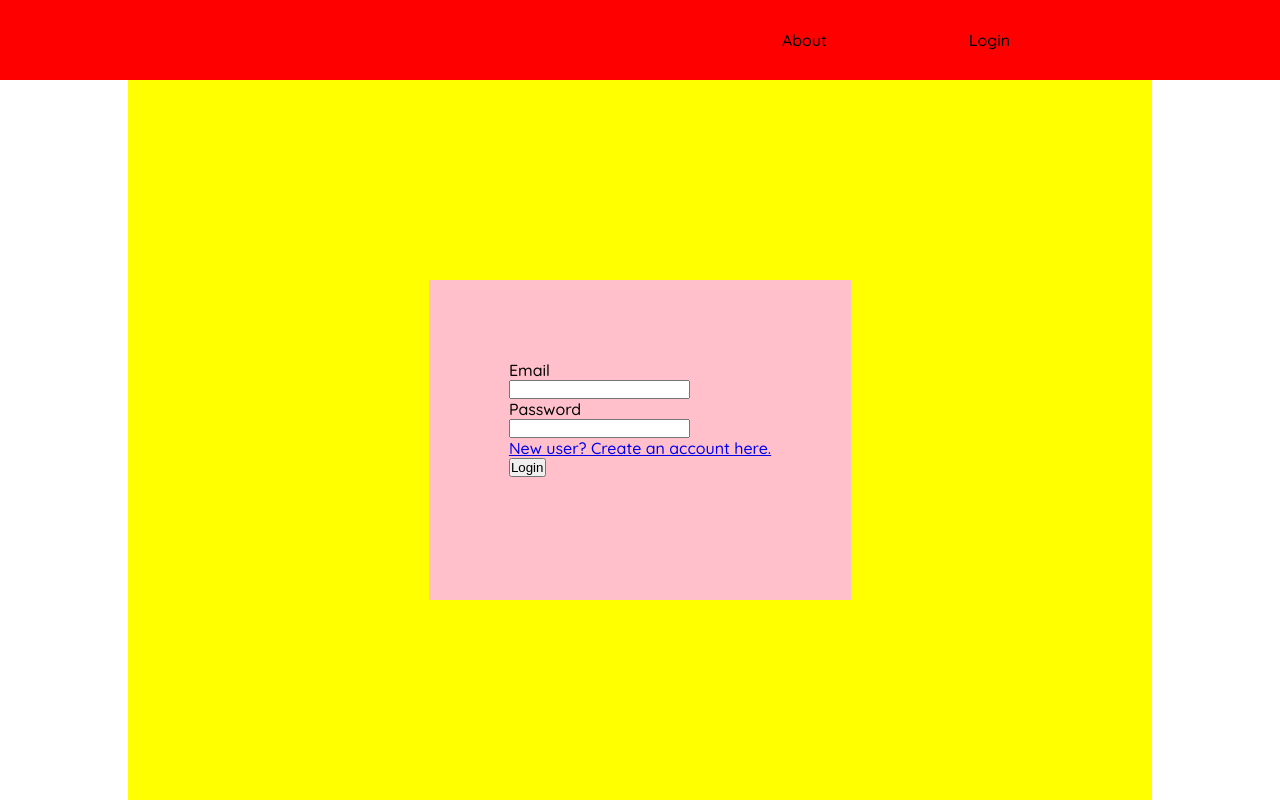
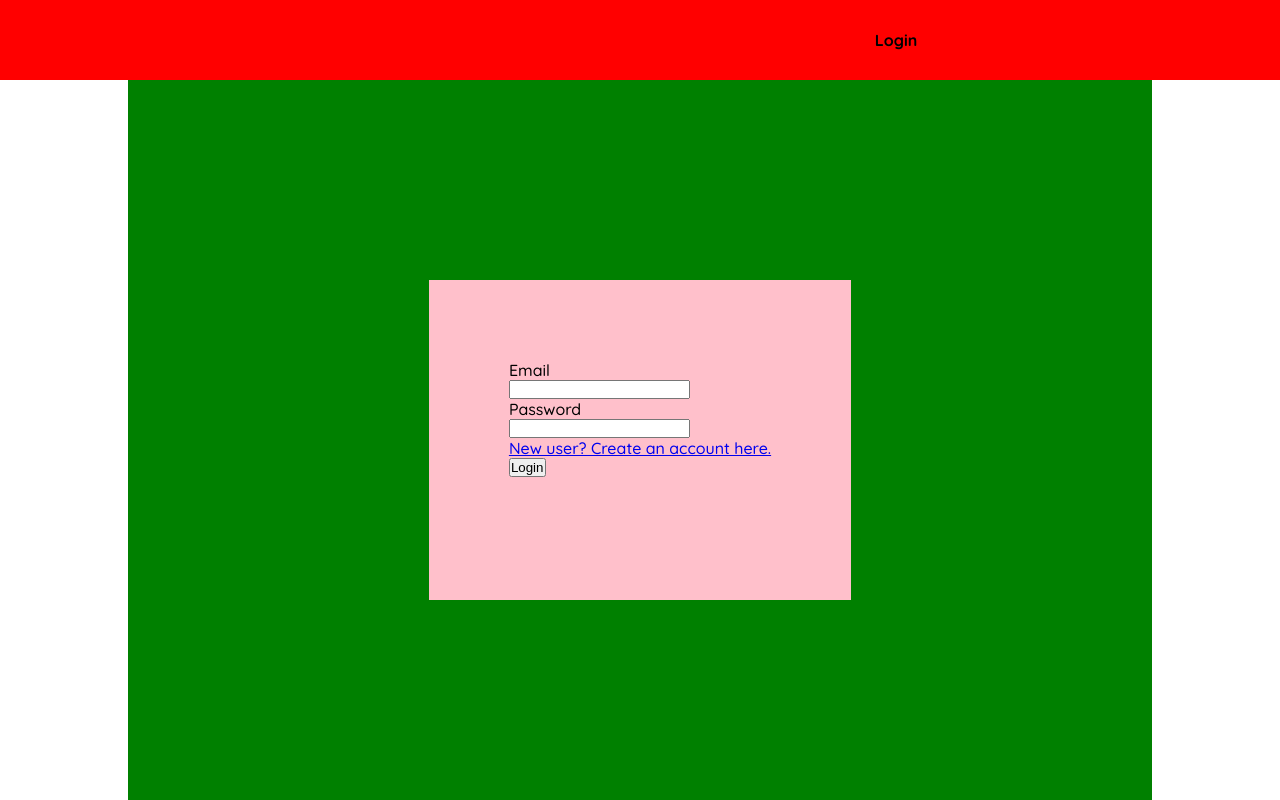
Before and after one commit to roshmadosh/KaputUI, an Angular app: page /login in a window 1280 px wide. Built offline with nearby package versions, Linux system fonts and the light colour scheme.

Commit message:
routing for login page

```diff
--- a/src/app/app.component.css
+++ b/src/app/app.component.css
@@ -1,6 +1,12 @@
 header {
 	height: 10vh;
 	background: red;
+}
+
+header a {
+	text-decoration: none;
+	font-weight: 700;
+	color: var(--color-black);
 }
 
 main {
--- a/src/app/app.component.html
+++ b/src/app/app.component.html
@@ -1,11 +1,10 @@
 <header class="content-centered">
 	<nav class="page-width">
 		<ul>
-			<li>About</li>
-			<li>Login</li>
+			<li><a routerLink="/login">Login</a></li>
 		</ul>
 	</nav>
 </header>
 <main class="content-centered page-width">
-	<page-login class="content-centered page"></page-login>
+	<router-outlet></router-outlet>
 </main>
--- a/src/app/login/login.component.css
+++ b/src/app/login/login.component.css
@@ -1,6 +1,5 @@
 form {
 	background: pink;
-	max-width: 96rem;
 	min-height: 32rem;
 	padding: 8rem;
 }
--- /dev/null
+++ b/src/app/signup/signup.component.html
@@ -0,0 +1 @@
+<p>signup works!</p>
--- /dev/null
+++ b/src/app/signup/signup.component.ts
@@ -0,0 +1,15 @@
+import { Component, OnInit } from '@angular/core';
+
+@Component({
+  selector: 'app-signup',
+  templateUrl: './signup.component.html',
+  styleUrls: ['./signup.component.css']
+})
+export class SignupComponent implements OnInit {
+
+  constructor() { }
+
+  ngOnInit(): void {
+  }
+
+}
--- a/src/styles.css
+++ b/src/styles.css
@@ -1,7 +1,7 @@
 /* You can add global styles to this file, and also import other style files */
 
 root: {
-
+	--color-black: #2f2f2f;
 }
 
 * {
```
Also changed, not shown: src/app/app-routing.module.ts (added, +20 -0 lines), src/app/app.module.ts (+6 -3 lines), src/app/signup/signup.component.css (added).
